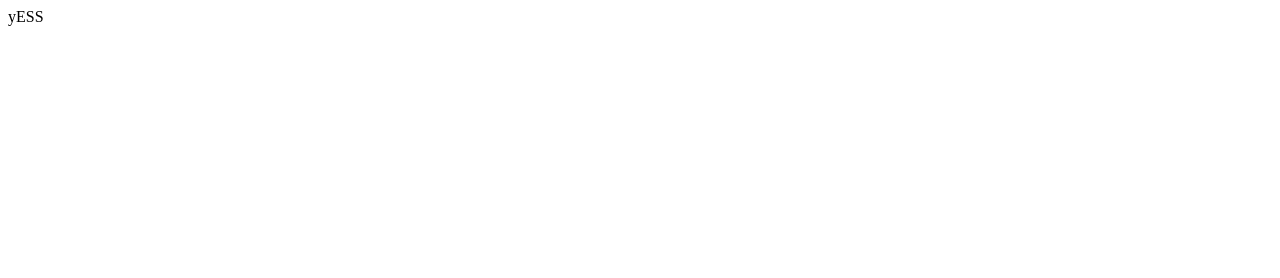
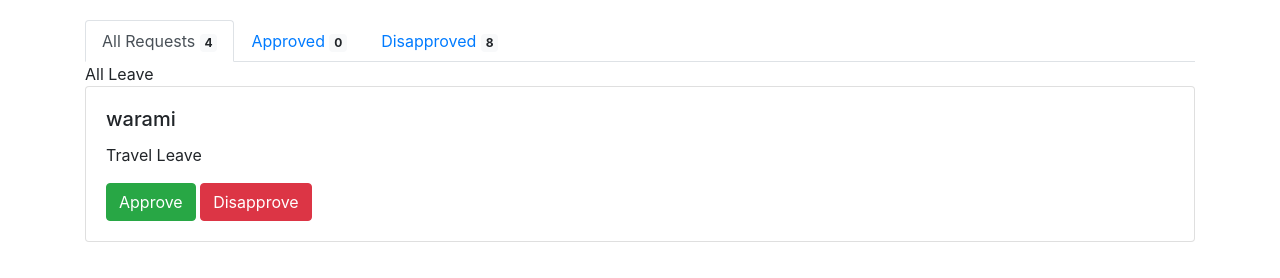
Before and after one commit to oowarami/leave-management-2, a website: page public/html/admin_dashboard.html in a window 1280 px wide. Drawn offline with nearby package versions, Linux system fonts and the light colour scheme.

Commit message:
add admin page ft

```diff
--- /dev/null
+++ b/public/css/admin.css
@@ -0,0 +1,3 @@
+#myTab {
+    margin-top: 20px;
+}
--- a/public/html/admin_dashboard.html
+++ b/public/html/admin_dashboard.html
@@ -5,17 +5,52 @@
     <meta charset="UTF-8">
     <meta name="viewport" content="width=device-width, initial-scale=1.0">
     <meta http-equiv="X-UA-Compatible" content="ie=edge">
-    <!-- <link rel="stylesheet" href="../bootstrap-4.3.1-dist/css/bootstrap.min.css">
-    <link rel="stylesheet" href="../public/css/style.css"> -->
+    <link rel="stylesheet" href="../css/admin.css">
+    <link rel="stylesheet" href="https://stackpath.bootstrapcdn.com/bootstrap/4.3.1/css/bootstrap.min.css" integrity="sha384-ggOyR0iXCbMQv3Xipma34MD+dH/1fQ784/j6cY/iJTQUOhcWr7x9JvoRxT2MZw1T" crossorigin="anonymous">
+
     <title>Admin</title>
 </head>
 
 <body>
-    yESS
-    <!-- <script src="../bootstrap-4.3.1-dist/js/bootstrap.min.js"></script>
-    <script src="../jquery-3.4.1.min.js"></script>
-    <script src="../popper.min.js"></script>
-    <script src="../public/js/script.js"></script> -->
+
+    <div class="container">
+
+        <!-- Nav Start -->
+        <ul class="nav nav-tabs" id="myTab" role="tablist">
+            <li class="nav-item">
+                <a class="nav-link active" id="home-tab" data-toggle="tab" href="#allLeave" role="tab" aria-controls="home" aria-selected="true">All Requests <span class="badge badge-light">4</span></a>
+            </li>
+            <li class="nav-item">
+                <a class="nav-link" id="profile-tab" data-toggle="tab" href="#approved" role="tab" aria-controls="profile" aria-selected="false">Approved <span class="badge badge-light">0</span></a>
+            </li>
+            <li class="nav-item">
+                <a class="nav-link" id="contact-tab" data-toggle="tab" href="#disapproved" role="tab" aria-controls="contact" aria-selected="false">Disapproved <span class="badge badge-light">8</span></a>
+            </li>
+        </ul>
+        <div class="tab-content" id="myTabContent">
+            <div class="tab-pane fade show active" id="allLeave" role="tabpanel" aria-labelledby="home-tab">All Leave</div>
+            <div class="tab-pane fade" id="approved" role="tabpanel" aria-labelledby="profile-tab">Approved</div>
+            <div class="tab-pane fade" id="disapproved" role="tabpanel" aria-labelledby="contact-tab">Disapproved</div>
+        </div>
+        <!-- Nav End -->
+
+        <!-- Card Start-->
+        <div class="card">
+            <div class="card-body">
+                <h5 class="card-title">warami</h5>
+                <p class="card-text">Travel Leave</p>
+                <button class="btn btn-success" data-toggle="modal" data-target="#editModal">Approve</button>
+                <button class="btn btn-danger">Disapprove</button>
+            </div>
+        </div>
+        <!-- Card End-->
+    </div>
+
+
+    <script src="https://code.jquery.com/jquery-3.3.1.slim.min.js" integrity="sha384-q8i/X+965DzO0rT7abK41JStQIAqVgRVzpbzo5smXKp4YfRvH+8abtTE1Pi6jizo" crossorigin="anonymous"></script>
+    <script src="https://cdnjs.cloudflare.com/ajax/libs/popper.js/1.14.7/umd/popper.min.js" integrity="sha384-UO2eT0CpHqdSJQ6hJty5KVphtPhzWj9WO1clHTMGa3JDZwrnQq4sF86dIHNDz0W1" crossorigin="anonymous"></script>
+    <script src="https://stackpath.bootstrapcdn.com/bootstrap/4.3.1/js/bootstrap.min.js" integrity="sha384-JjSmVgyd0p3pXB1rRibZUAYoIIy6OrQ6VrjIEaFf/nJGzIxFDsf4x0xIM+B07jRM" crossorigin="anonymous"></script>
+
 </body>
 
 </html>
```
